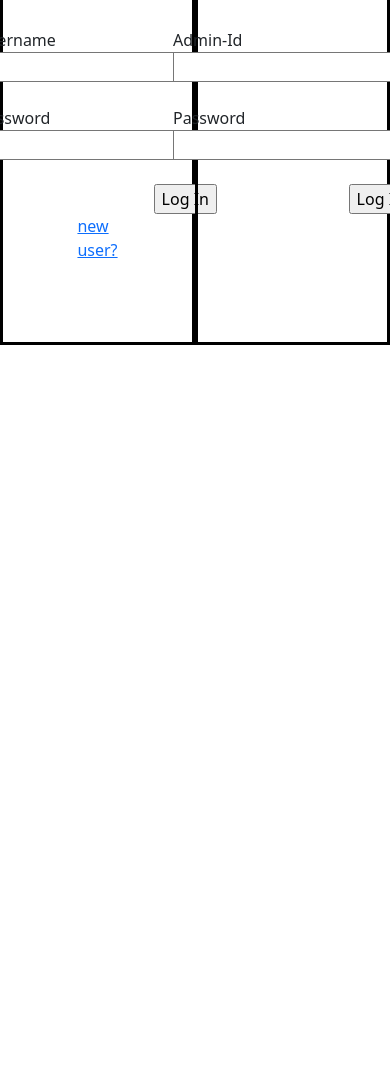
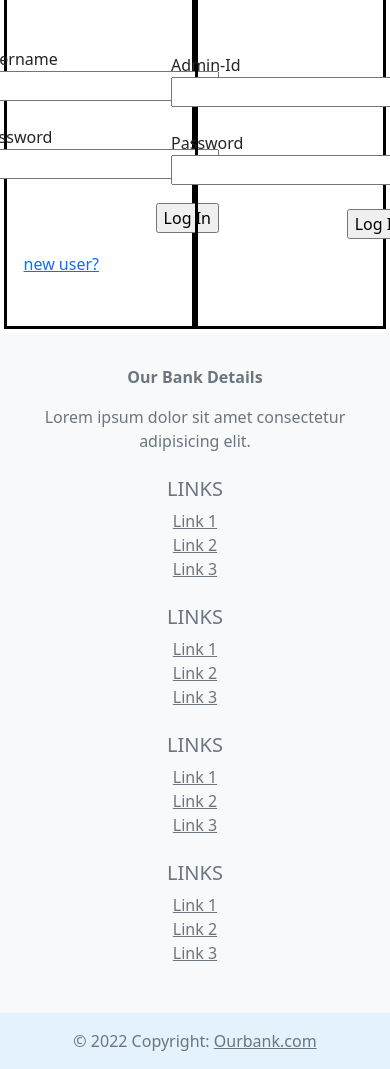
Before and after one commit to Mohit-Maurya/BankApp, a website: page src/index.html in a window 390 px wide. Shown: the part 216-1285 px from the top of the page. Before the commit the page ends 844 px from the top, so only its background shows below. Drawn offline with nearby package versions, Linux system fonts and the light colour scheme.

Commit message:
fixed nav bar to top,made page responsive

```diff
--- a/src/index.html
+++ b/src/index.html
@@ -1,39 +1,70 @@
 <!DOCTYPE html>
-<head >
-    <meta charset="utf-8" />
-    <!-- <link rel="shortcut icon" href="%PUBLIC_URL%/favicon.ico" /> -->
-    <meta name="viewport" content="width=device-width, initial-scale=1" />
+<html lang="en">
+<head>
+    <meta charset="UTF-8">
+    <meta http-equiv="X-UA-Compatible" content="IE=edge">
+    <meta name="viewport" content="width=device-width, initial-scale=1.0">
     <link href="https://cdn.jsdelivr.net/npm/bootstrap@5.0.2/dist/css/bootstrap.min.css" rel="stylesheet" integrity="sha384-EVSTQN3/azprG1Anm3QDgpJLIm9Nao0Yz1ztcQTwFspd3yD65VohhpuuCOmLASjC" crossorigin="anonymous">
     <script src="https://cdn.jsdelivr.net/npm/bootstrap@5.0.2/dist/js/bootstrap.bundle.min.js" integrity="sha384-MrcW6ZMFYlzcLA8Nl+NtUVF0sA7MsXsP1UyJoMp4YLEuNSfAP+JcXn/tWtIaxVXM" crossorigin="anonymous"></script>
     <script src="https://cdn.jsdelivr.net/npm/@popperjs/core@2.9.2/dist/umd/popper.min.js" integrity="sha384-IQsoLXl5PILFhosVNubq5LC7Qb9DXgDA9i+tQ8Zj3iwWAwPtgFTxbJ8NT4GN1R8p" crossorigin="anonymous"></script>
     <script src="https://cdn.jsdelivr.net/npm/bootstrap@5.0.2/dist/js/bootstrap.min.js" integrity="sha384-cVKIPhGWiC2Al4u+LWgxfKTRIcfu0JTxR+EQDz/bgldoEyl4H0zUF0QKbrJ0EcQF" crossorigin="anonymous"></script>
 
-    <!-- <meta name="theme-color" content="#000000" /> -->
-    <title>Banking application</title>
+    <title>FlexBox</title>
     <style>
-        .container{
+        .main{
             display: flex;
-            flex-direction:column;
+            flex-direction: column;
+            height: 100vh;
+        }
+        .header{
+            /* background-color: #B4BF35; */
+            width:100vw;
+            height: 10%;
+        }
+        .title{
+            padding-left:3%;
+            padding-top: 1%;
+            width:100vw;
+            height:10%;
+        }
+        .auth{
+            padding:1%;
+            width:100vw ;
+            height:45% ;
+            display: flex;
+            flex-direction: row;
         }
         .user-auth{
+            border: 3px solid black ;
+            width:50% ;
+            height:100% ;
+        }
+        .user-auth-form{
+            padding-top: 3%;
+            width:100% ;
+            height:80% ;
             display: flex;
             flex-direction: column;
-            border: 3px solid black;
             align-items: center;
-            width:50%;
-            padding: 5em;
+        }
+        .user-other-links{
+            padding-left: 9%;
+            width:100% ;
+            height:20% ;
         }
         .admin-auth{
+            border: 3px solid black ;
+            padding-top: 3%;
+            width:50% ;
+            height:100% ;
             display: flex;
             flex-direction: column;
-            border: 3px solid black;
             align-items: center;
-            width:50%;
-            padding: 5em;
         }
-        .signup{
-            display: flex;
-            align-items: flex-end;
+        .footer{
+            background-color: #01243A;
+            height: 35%;
+            width:100vw;
         }
         .login-button{
             display: flex;
@@ -43,9 +74,9 @@
     </style>
 </head>
 <body>
-    <div class="container">
-        <div class="row header">
-            <nav class="navbar navbar-expand-sm navbar-light fixed-static" style="background-color: #e3f2fd;">
+    <div class="main">
+        <div class="header">
+            <nav class="navbar navbar-expand-sm navbar-light fixed-static" style="background-color: #e3f2fd; height:100%;">
                 <div class="container-fluid">
                   <div class="collapse navbar-collapse" id="navbarNav">
                     <ul class="navbar-nav">
@@ -69,11 +100,12 @@
                 </div>
               </nav>
         </div>
-        <div class="row title">
-                <h2>Bank App</h2>
+        <div class="title">
+            <h3>Bank App</h3>
         </div>
-        <div class="row auth">
-            <div class="col user-auth">
+        <div class="auth">
+            <div class="user-auth">
+                <div class="user-auth-form">
                     <h4>User Login</h4>
                     <br><br>
                     <form id="user_login">
@@ -85,11 +117,12 @@
                             <input type="submit" value="Log In">
                         </div>
                     </form>
-                <div class="signup">
+                </div>
+                <div class="user-other-links">
                     <a href="#">new user?</a>
                 </div>
             </div>
-            <div class="col admin-auth">
+            <div class="admin-auth">
                 <h4>Admin Login</h4>
                 <br><br>
                 <form id="admin_login">
@@ -103,6 +136,125 @@
                 </form>
             </div>
         </div>
+        <div class="footer">
+            <footer class="text-center text-lg-start bg-light text-muted" style= "background-color: #e3f2fd;">
+                <!-- Grid container -->
+                <div class="container p-4" >
+
+                  <section class="">
+                    <form action="">
+                      <!--Grid row-->
+                      <div class="row d-flex justify-content-center">
+                        <!--Grid column-->
+                        <div class="col-auto">
+                          <p class="pt-2">
+                            <strong>Our Bank Details</strong>
+                          </p>
+                        </div>
+                      </div>
+                      <!--Grid row-->
+                    </form>
+                  </section>
+                  <!-- Section: Form -->
+
+                  <!-- Section: Text -->
+                  <section class="mb-4 text-center">
+                      Lorem ipsum dolor sit amet consectetur adipisicing elit.
+                  </section>
+                  <!-- Section: Text -->
+
+                  <!-- Section: Links -->
+                  <section class="">
+                    <!--Grid row-->
+                    <div class="row">
+                      <!--Grid column-->
+                      <div class="col-lg-3 col-md-6 mb-4 mb-md-0">
+                        <h5 class="text-uppercase">Links</h5>
+
+                        <ul class="list-unstyled mb-0">
+                          <li>
+                            <a href="#!" class="text-reset">Link 1</a>
+                          </li>
+                          <li>
+                            <a href="#!" class="text-reset">Link 2</a>
+                          </li>
+                          <li>
+                            <a href="#!" class="text-reset">Link 3</a>
+                          </li>
+                        </ul>
+                      </div>
+                      <!--Grid column-->
+
+                      <!--Grid column-->
+                      <div class="col-lg-3 col-md-6 mb-4 mb-md-0">
+                        <h5 class="text-uppercase">Links</h5>
+
+                        <ul class="list-unstyled mb-0">
+                          <li>
+                            <a href="#!" class="text-reset">Link 1</a>
+                          </li>
+                          <li>
+                            <a href="#!" class="text-reset">Link 2</a>
+                          </li>
+                          <li>
+                            <a href="#!" class="text-reset">Link 3</a>
+                          </li>
+                        </ul>
+                      </div>
+                      <!--Grid column-->
+
+                      <!--Grid column-->
+                      <div class="col-lg-3 col-md-6 mb-4 mb-md-0">
+                        <h5 class="text-uppercase">Links</h5>
+
+                        <ul class="list-unstyled mb-0">
+                          <li>
+                            <a href="#!" class="text-reset">Link 1</a>
+                          </li>
+                          <li>
+                            <a href="#!" class="text-reset">Link 2</a>
+                          </li>
+                          <li>
+                            <a href="#!" class="text-reset">Link 3</a>
+                          </li>
+                        </ul>
+                      </div>
+                      <!--Grid column-->
+
+                      <!--Grid column-->
+                      <div class="col-lg-3 col-md-6 mb-4 mb-md-0">
+                        <h5 class="text-uppercase">Links</h5>
+
+                        <ul class="list-unstyled mb-0">
+                          <li>
+                            <a href="#!" class="text-reset">Link 1</a>
+                          </li>
+                          <li>
+                            <a href="#!" class="text-reset">Link 2</a>
+                          </li>
+                          <li>
+                            <a href="#!" class="text-reset">Link 3</a>
+                          </li>
+                        </ul>
+                      </div>
+                      <!--Grid column-->
+                    </div>
+                    <!--Grid row-->
+                  </section>
+                  <!-- Section: Links -->
+                </div>
+                <!-- Grid container -->
+
+                <!-- Copyright -->
+                <div class="text-center p-3" style="background-color: #e3f2fd;">
+                  © 2022 Copyright:
+                  <a class="text-reset" href="https://mdbootstrap.com/">Ourbank.com</a>
+                </div>
+                <!-- Copyright -->
+              </footer>
+              <!-- Footer -->
+
+        </div>
     </div>
 </body>
 </html>
```
Lines whose indentation alone changed are shown as unchanged.
